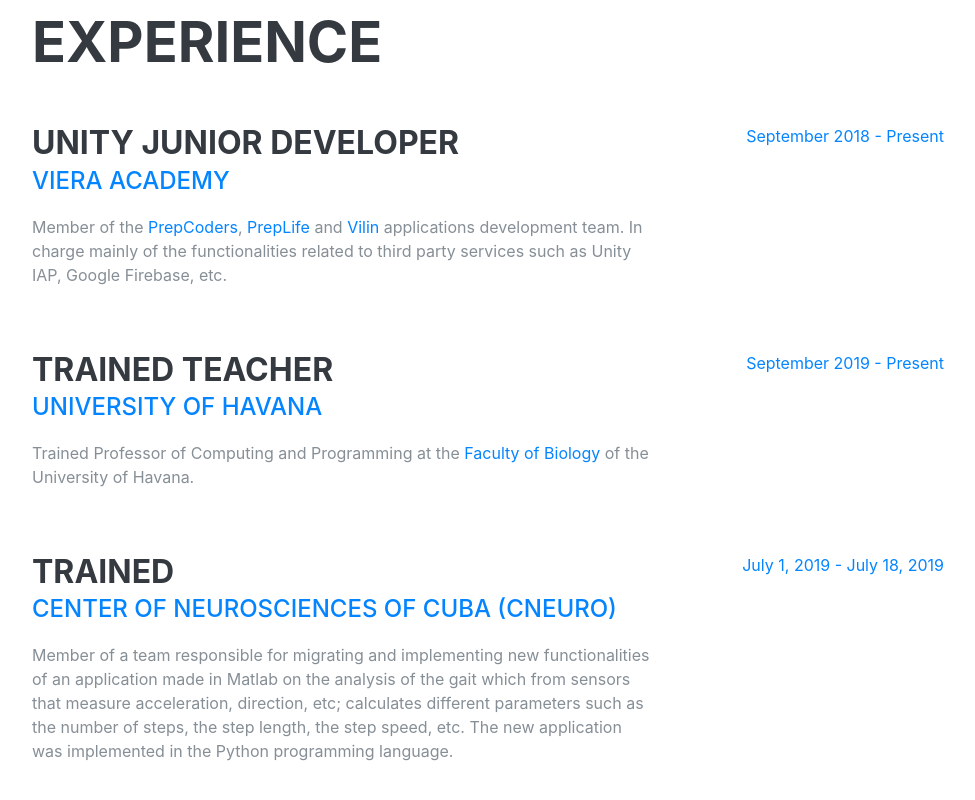
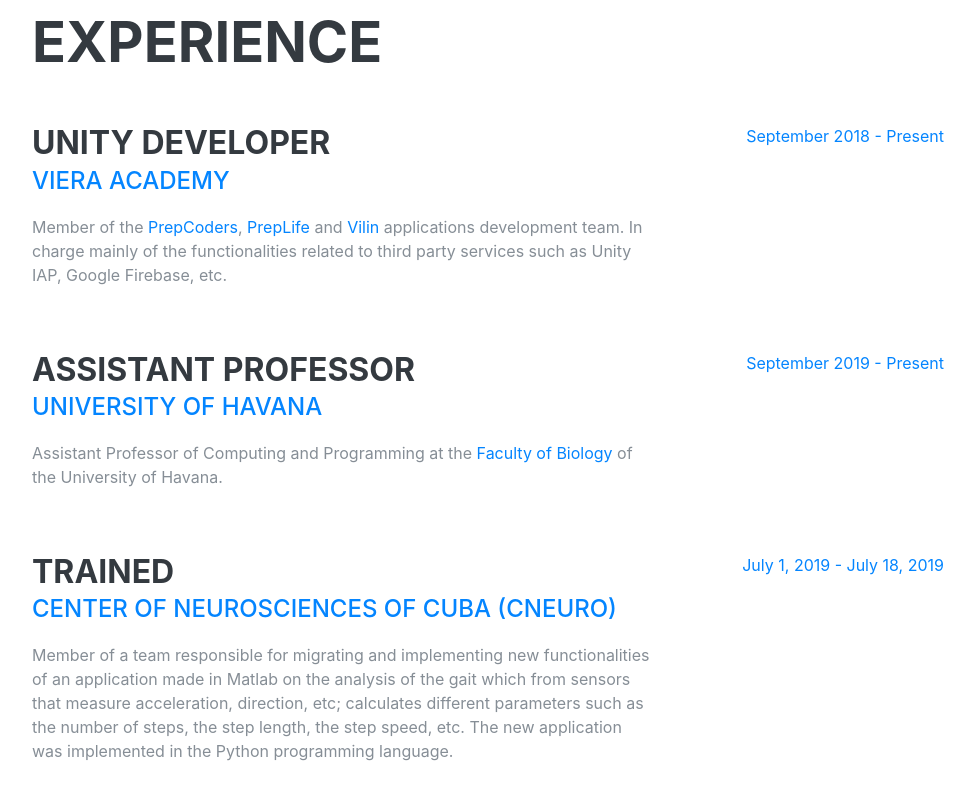
Before and after one commit to leynier/old.leynier.github.io, a plain HTML site: page index.html in a window 1280 px wide. Shown: the part 840-1640 px from the top of the page, without its empty margins (288-1263 px from the left). Drawn offline with Linux system fonts and the light colour scheme; a web font is replaced by a local one.

Commit message:
Cambiar a Profesor Asistente y Desarrollador Unity

```diff
--- a/index.html
+++ b/index.html
@@ -104,7 +104,7 @@
 
         <div class="resume-item d-flex flex-column flex-md-row justify-content-between mb-5">
           <div class="resume-content">
-            <h3 class="mb-0">Unity Junior Developer</h3>
+            <h3 class="mb-0">Unity Developer</h3>
             <div class="subheading mb-3"><a target="_blank" href="https://viera.academy">Viera Academy</a></div>
             <p>Member of the <a target="_blank" href="https://viera.academy/prepcoders">PrepCoders</a>, <a target="_blank" href="https://viera.academy">PrepLife</a> and <a target="_blank" href="https://viera.academy/vilin">Vilin</a> applications development team. In charge mainly of the functionalities related to third party services such as Unity IAP, Google Firebase, etc.</p>
           </div>
@@ -115,9 +115,9 @@
 
         <div class="resume-item d-flex flex-column flex-md-row justify-content-between mb-5">
           <div class="resume-content">
-            <h3 class="mb-0">Trained Teacher</h3>
+            <h3 class="mb-0">Assistant Professor</h3>
             <div class="subheading mb-3"><a target="_blank" href="https://www.uh.cu">University of Havana</a></div>
-            <p>Trained Professor of Computing and Programming at the <a target="_blank" href="https://www.fbio.uh.cu">Faculty of Biology</a> of the University of Havana.</p>
+            <p>Assistant Professor of Computing and Programming at the <a target="_blank" href="https://www.fbio.uh.cu">Faculty of Biology</a> of the University of Havana.</p>
           </div>
           <div class="resume-date text-md-right">
             <span class="text-primary">September 2019 - Present</span>
```
Also changed, not shown: README.md.
